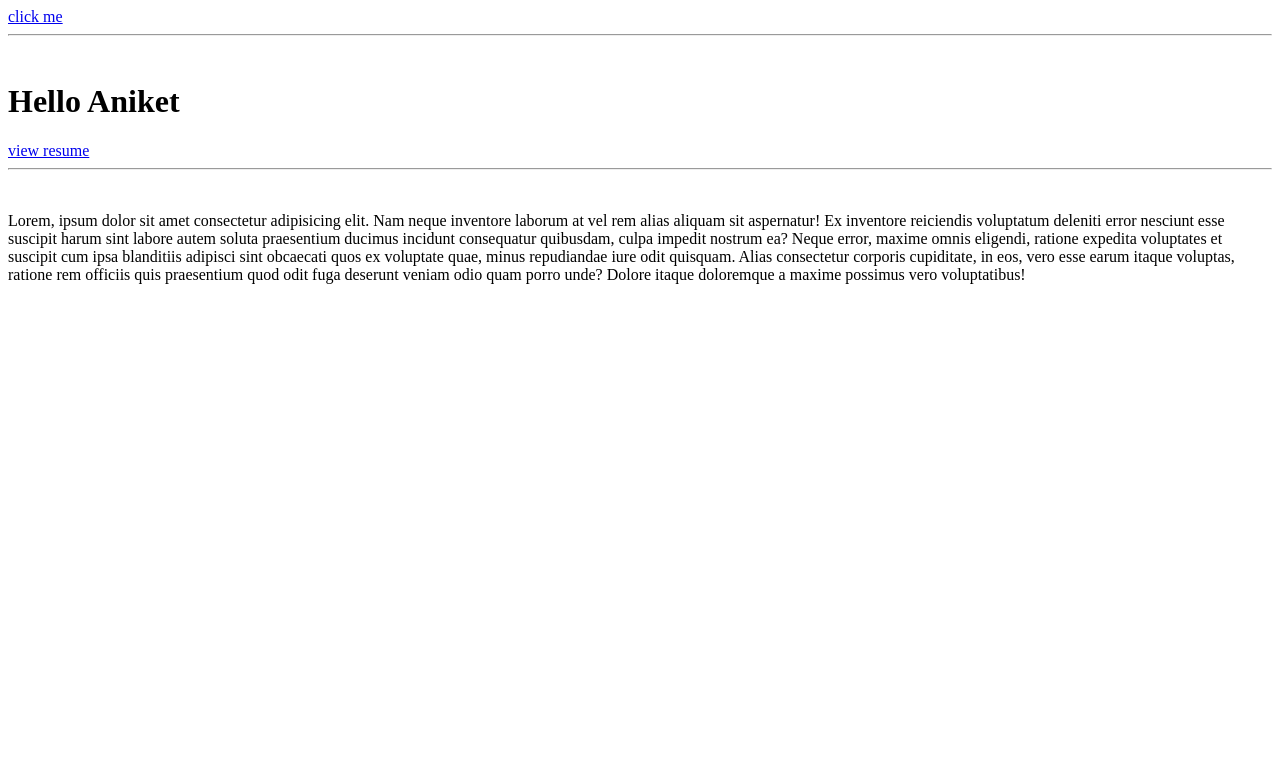
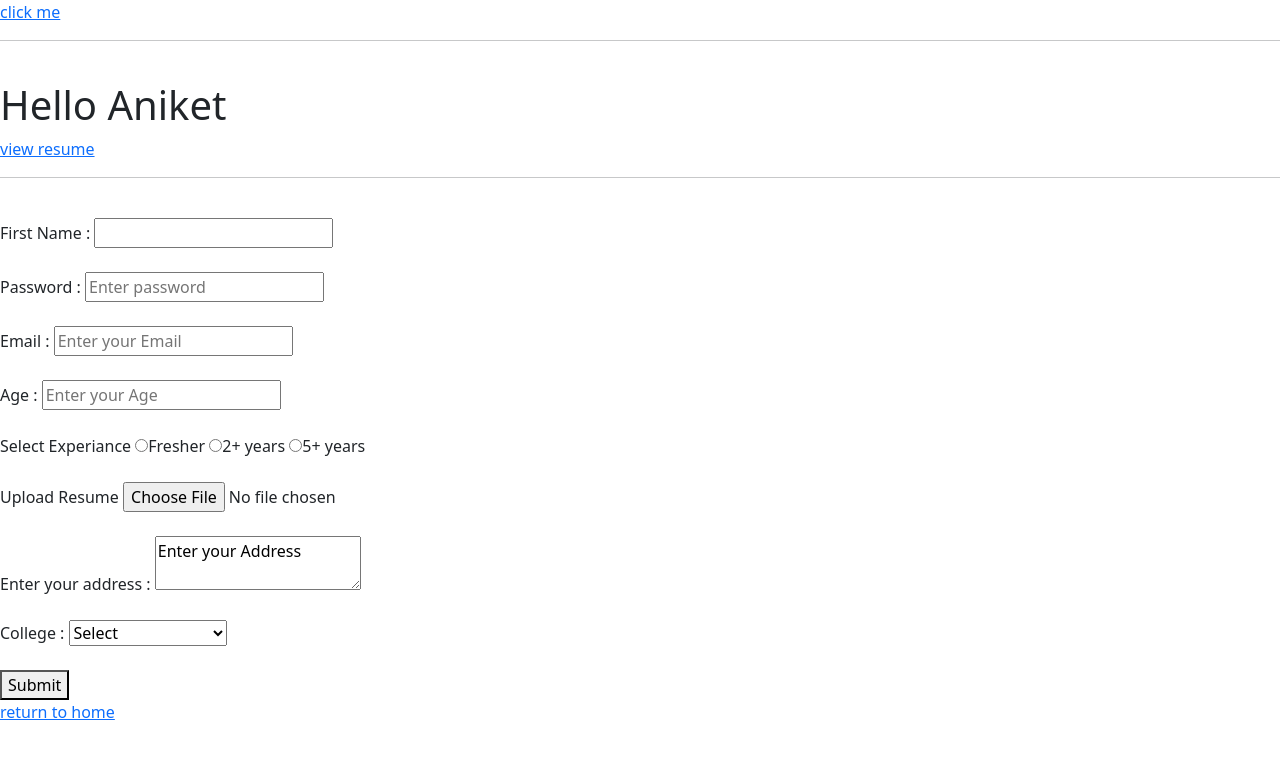
Before and after one commit to Aniketch45/Django_Learning, a Django app: page /studapp/ in a window 1280 px wide. Shown: the top 759 px of the page. Run offline with Django 5.2, Linux system fonts and the light colour scheme.

Commit message:
From Created on index page

```diff
--- a/studapp/templates/studapp/index.html
+++ b/studapp/templates/studapp/index.html
@@ -3,13 +3,47 @@
     <head>
         <meta charset="UTF-8">
         <meta name="viewport" content="width=device-width, initial-scale=1.0">
-        <title>Document
+        <title>Login Form
         </title>
+         <link href="https://cdn.jsdelivr.net/npm/bootstrap@5.2.3/dist/css/bootstrap.min.css" rel="stylesheet" integrity="sha384-rbsA2VBKQhggwzxH7pPCaAqO46MgnOM80zW1RWuH61DGLwZJEdK2Kadq2F9CUG65" crossorigin="anonymous">
     </head>
     <body>
+        <div>
         <a href="{% url 'home' %}">click me</a><hr><br>
        <h1>Hello {{name}}</h1>
        <a href="{% url 'resume' %}">view resume</a><hr><br>
-       <p>Lorem, ipsum dolor sit amet consectetur adipisicing elit. Nam neque inventore laborum at vel rem alias aliquam sit aspernatur! Ex inventore reiciendis voluptatum deleniti error nesciunt esse suscipit harum sint labore autem soluta praesentium ducimus incidunt consequatur quibusdam, culpa impedit nostrum ea? Neque error, maxime omnis eligendi, ratione expedita voluptates et suscipit cum ipsa blanditiis adipisci sint obcaecati quos ex voluptate quae, minus repudiandae iure odit quisquam. Alias consectetur corporis cupiditate, in eos, vero esse earum itaque voluptas, ratione rem officiis quis praesentium quod odit fuga deserunt veniam odio quam porro unde? Dolore itaque doloremque a maxime possimus vero voluptatibus!</p>
+
+       <form method="post" action="/home">
+        {% csrf_token %}
+
+        <label for="username">First Name :</label>
+        <input type='text', name='uname' ,placeholder="Enter your name"><br><br>
+        <label for="password">Password :</label>
+        <input type='password', name='pass', placeholder="Enter password"><br><br>
+        <label for="email">Email :</label>
+        <input type="email", name="uemail", placeholder="Enter your Email"><br><br>
+        <label for="age">Age :</label>
+        <input type="number", name="age", placeholder="Enter your Age"><br><br>
+        <label for="rb1">Select Experiance</label>
+        <input type="radio" name="exp" value="fresher">Fresher</label>
+        <input type="radio" name="exp" value="2year">2+ years</label>
+        <input type="radio" name="exp" value="5year">5+ years</label><br><br>
+        <label for="file">Upload Resume</label>
+        <input type="file", name="resume"><br><br>
+        <label for="address">Enter your address :</label>
+        <textarea name="address" id="address">Enter your Address</textarea><br><br>
+        <label for="college">College :</label>
+        <select>
+            <option value="select">Select</option>
+            <option value="c1">K. K. Wagh Nashik</option>
+            <option value="c2">KTHM</option>
+            <option value="c3">ASM</option>
+            <option value="c4">DY Patil</option>
+            <option value="c5">Sandip University</option>
+        </select><br><br>
+        <button type="submit" name="sub1">Submit</button><br>
+        <a href="index.html">return to home</a>
+        </form>
+        </div>
     </body>
 </html>
```
